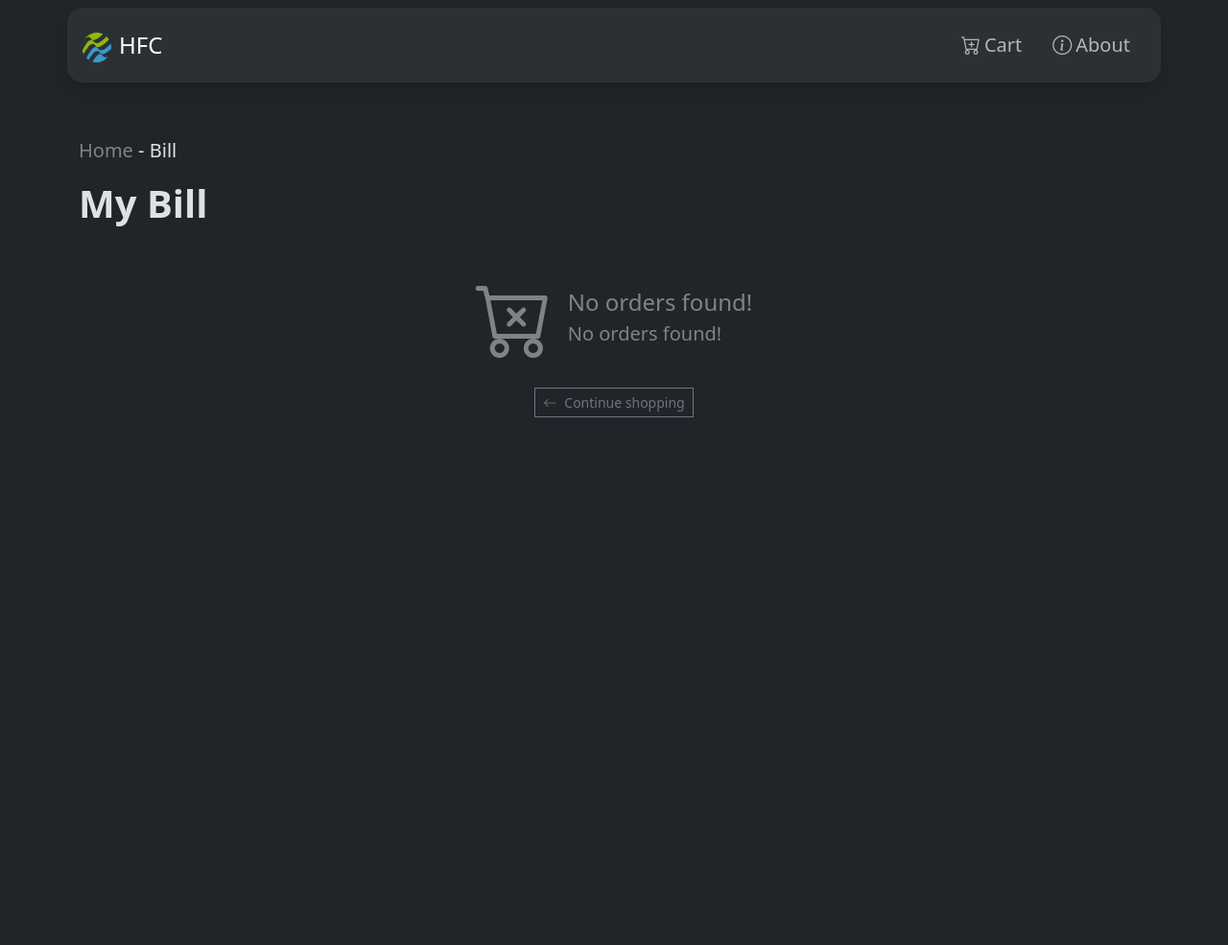
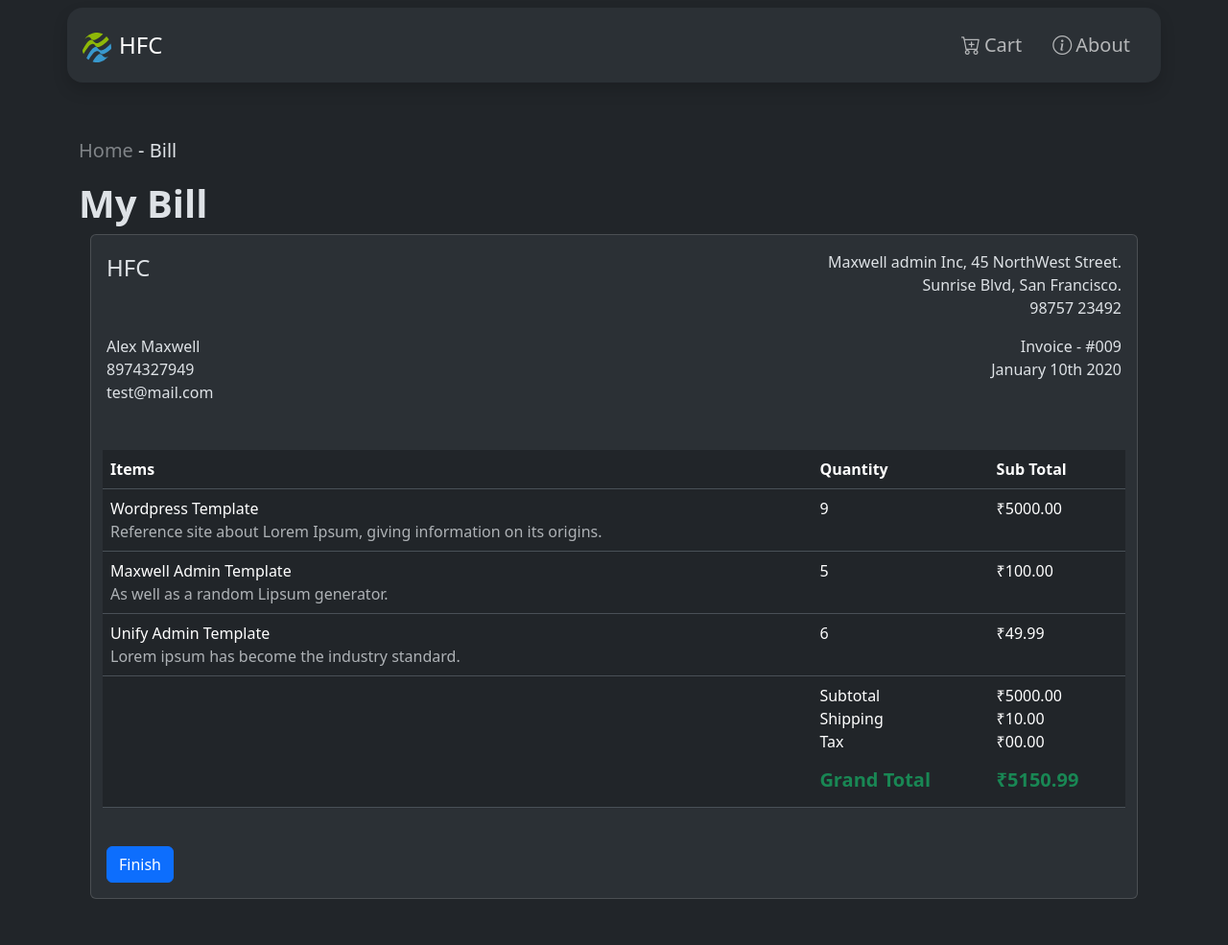
Before and after one commit to dhanushA6/HotelTakeAway, a Flask app: page /checkout/bill in a window 1280 px wide. Shown: the whole page at 96% size. Before the commit the page ends 435 px from the top, so only its background shows below. Run offline with Flask 3, Linux system fonts and the light colour scheme.

Commit message:
feat: new bill page

```diff
--- a/templates/bill.html
+++ b/templates/bill.html
@@ -3,95 +3,123 @@
 <div class="container my-5">
     <label class="fs-5 mb-3"><a href="/" class="text-decoration-none text-body-tertiary">Home</a> - <a href="/orders" class="text-decoration-none text-body">Bill</a></label>
     <h4 class="fw-semibold display-6">My Bill</h4>
-    {% if orders|length > 0 %}
-    <table class="table table-hover">
-        <thead>
-            <tr class="text-center">
-                <th scope="col">Order #</th>
-                <th scope="col">Date</th>
-                <th scope="col">Total</th>
-                <th scope="col">Status</th>
-                <th scope="col">Action</th>
-            </tr>
-        </thead>
-        <tbody class="table-group-divider">
-            {% for order in orders %}
-            <tr class="text-center">
-                <th scope="row"># {{order[0]}}</th>
-                <td>{{order[2]}}</td>
-                <td>₹ {{order[4]}}</td>
-                <td>
-                    {% if order[3] == 'Pending' %}
-                    <span class="badge rounded-pill text-bg-danger">{{order[3]}}</span> {% else %}
-                    <span class="badge rounded-pill text-bg-success">Delivered</span> {% endif %}
-                </td>
-                <td>
-                    <a href="/orders/{{order[0]}}" role="button" class="btn btn-sm btn-primary"><i class="bi bi-eye"></i></a>
-                    <a role="button" class="btn btn-sm btn-danger btn-remove-order" data-id="{{order[0]}}"><i class="bi bi-trash"></i></a>
-                </td>
-            </tr>
-            {% endfor %}
-        </tbody>
-    </table>
-    {% else %}
-    <div class="mt-5 my-3">
-        <div class="d-flex align-items-center justify-content-center mb-3">
-            <div class="empty-cart text-body-tertiary">
-                <i class="bi bi-cart-x display-1"></i>
+    <div class="container">
+        <div class="row gutters">
+            <div class="col-xl-12 col-lg-12 col-md-12 col-sm-12 col-12">
+                <div class="card bg-body-tertiary">
+                    <div class="card-body p-0">
+                        <div class="invoice-container">
+                            <div class="invoice-header px-3 py-3 mb-3">
+                                <div class="row gutters">
+                                    <div class="col-xl-6 col-lg-6 col-md-6 col-sm-6">
+                                        <a href="/" class="invoice-logo fs-4 text-decoration-none text-body">
+										HFC
+                                        </a>
                                     </div>
-            <div class="empty-cart-info text-body-tertiary ms-3 mt-3">
-                <h4 class="fw-normal mb-1">No orders found!</h4>
-                <p class="lead">No orders found!</p>
+                                    <div class="col-lg-6 col-md-6 col-sm-6">
+                                        <address class="text-md-end">
+										Maxwell admin Inc, 45 NorthWest Street.<br>
+										Sunrise Blvd, San Francisco.<br>
+										98757 23492
+									</address>
                                     </div>
                                 </div>
-        <div class="d-flex align-items-center justify-content-center mt-4">
-            <a role="button" class="btn btn-sm btn-outline-secondary rounded-0" href="/"><i
-                class="bi bi-arrow-left me-2"></i>Continue shopping</a>
+                                <div class="row gutters">
+                                    <div class="col-xl-9 col-lg-9 col-md-12 col-sm-12 col-12">
+                                        <div class="invoice-details">
+                                            <address>
+											Alex Maxwell<br>
+											8974327949<br>
+                                            test@mail.com
+                                            </address>
                                         </div>
                                     </div>
-    {% endif %}
-</div>
-{% if orders|length > 0 %}
-<div class="py-5 py-lg-6 bg-gray">
-    <div class="container">
-        <div class="row">
-            <div class="py-4 col-lg-3 col-sm-6">
-                <div class="d-flex align-items-center justify-content-center">
-                    <i class="bi bi-truck my-auto mx-3 fs-3"></i>
-                    <div>
-                        <h6 class="text-sm mb-1">Free shipping &amp; return</h6>
-                        <p class="text-muted fw-light text-sm mb-0">Free Shipping over ₹2000</p>
+                                    <div class="col-xl-3 col-lg-3 col-md-12 col-sm-12 col-12 text-md-end">
+                                        <div class="invoice-details">
+                                            <div class="invoice-num">
+                                                <div>Invoice - #009</div>
+                                                <div>January 10th 2020</div>
                                             </div>
                                         </div>
                                     </div>
-            <div class="py-4 col-lg-3 col-sm-6">
-                <div class="d-flex align-items-center justify-content-center">
-                    <i class="bi bi-coin my-auto mx-3 fs-3"></i>
-                    <div>
-                        <h6 class="text-sm mb-1">Money back guarantee</h6>
-                        <p class="text-muted fw-light text-sm mb-0">30 Days Money Back Guarantee</p>
+                                </div>
+                            </div>
+                            <div class="invoice-body row justify-content-center">
+                                <div class="row gutters">
+                                    <div class="col-lg-12 col-md-12 col-sm-12">
+                                        <div class="table-responsive">
+                                            <table class="table mb-4 m-0">
+                                                <thead>
+                                                    <tr>
+                                                        <th>Items</th>
+                                                        <th>Quantity</th>
+                                                        <th>Sub Total</th>
+                                                    </tr>
+                                                </thead>
+                                                <tbody>
+                                                    <tr colspan="2">
+                                                        <td>
+                                                            Wordpress Template
+                                                            <p class="m-0 text-muted">
+                                                                Reference site about Lorem Ipsum, giving information on its origins.
+                                                            </p>
+                                                        </td>
+                                                        <td>9</td>
+                                                        <td>₹5000.00</td>
+                                                    </tr>
+                                                    <tr colspan="2">
+                                                        <td>
+                                                            Maxwell Admin Template
+                                                            <p class="m-0 text-muted">
+                                                                As well as a random Lipsum generator.
+                                                            </p>
+                                                        </td>
+                                                        <td>5</td>
+                                                        <td>₹100.00</td>
+                                                    </tr>
+                                                    <tr colspan="2">
+                                                        <td>
+                                                            Unify Admin Template
+                                                            <p class="m-0 text-muted">
+                                                                Lorem ipsum has become the industry standard.
+                                                            </p>
+                                                        </td>
+                                                        <td>6</td>
+                                                        <td>₹49.99</td>
+                                                    </tr>
+                                                    <tr colspan="2">
+                                                        <td>&nbsp;</td>
+                                                        <td>
+                                                            <p>
+                                                                Subtotal<br> Shipping<br> Tax
+                                                                <br>
+                                                            </p>
+                                                            <h5 class="text-success"><strong>Grand Total</strong></h5>
+                                                        </td>
+                                                        <td>
+                                                            <p>
+                                                                ₹5000.00<br> ₹10.00
+                                                                <br> ₹00.00
+                                                                <br>
+                                                            </p>
+                                                            <h5 class="text-success"><strong>₹5150.99</strong></h5>
+                                                        </td>
+                                                    </tr>
+                                                </tbody>
+                                            </table>
                                         </div>
                                     </div>
                                 </div>
-            <div class="py-4 col-lg-3 col-sm-6">
-                <div class="d-flex align-items-center justify-content-center">
-                    <i class="bi bi-percent my-auto mx-3 fs-3"></i>
-                    <div>
-                        <h6 class="text-sm mb-1">Best prices</h6>
-                        <p class="text-muted fw-light text-sm mb-0">Always the best prices</p>
                             </div>
-                </div>
-            </div>
-            <div class="py-4 col-lg-3 col-sm-6">
-                <div class="d-flex align-items-center justify-content-center">
-                    <i class="bi bi-person my-auto mx-3 fs-3"></i>
-                    <div>
-                        <h6 class="text-sm mb-1">+91 75398 12346</h6>
-                        <p class="text-muted fw-light text-sm mb-0">24/7 Available Support</p>
+                            <div class="p-3">
+                                <button class="btn btn-primary btn-finish-takeaway">Finish</button>
                             </div>
                         </div>
                     </div>
                 </div>
             </div>
         </div>
-{% endif %} {% endblock %}
+    </div>
+
+</div>
+{% endblock %}
```
Lines whose indentation alone changed are shown as unchanged.
